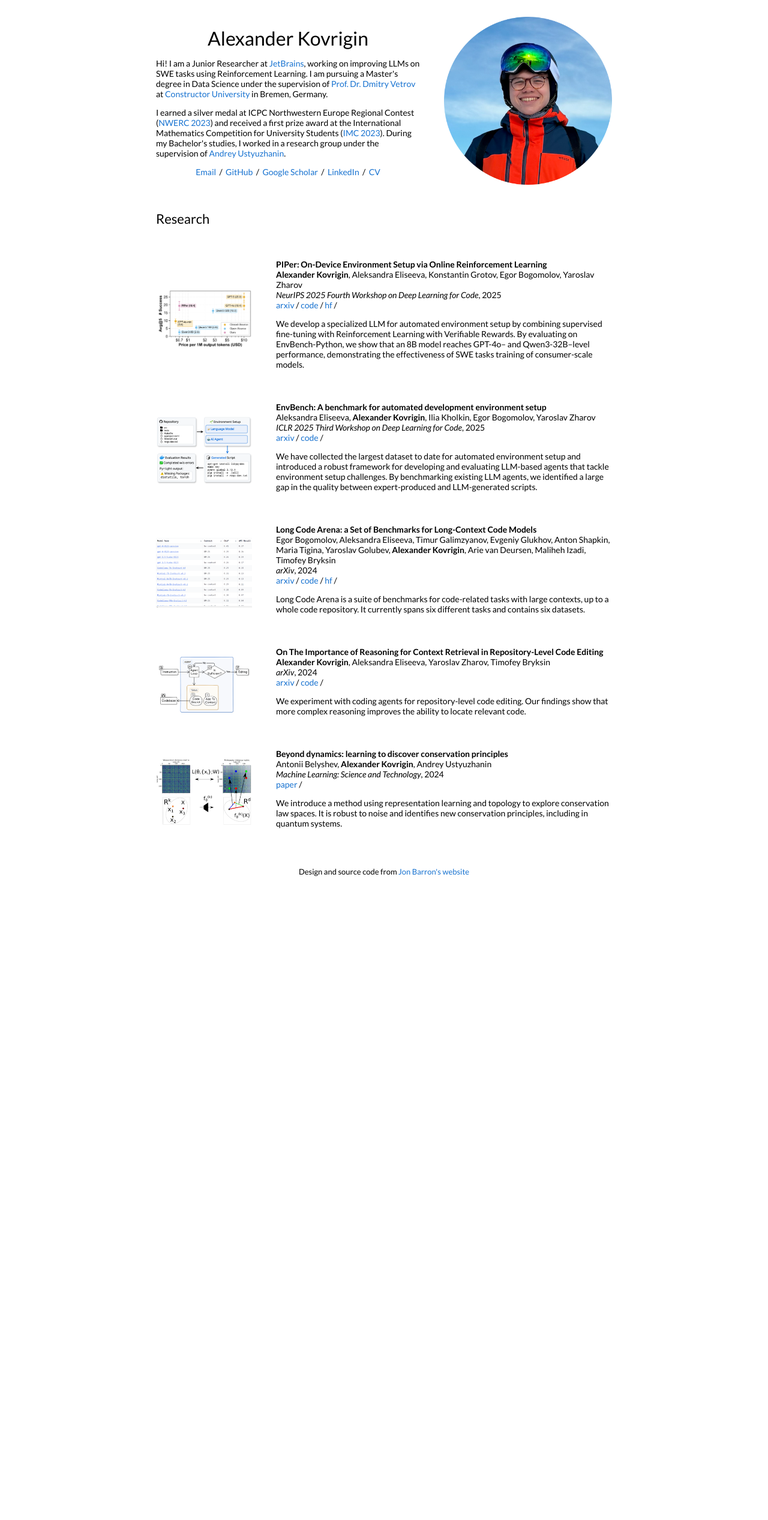
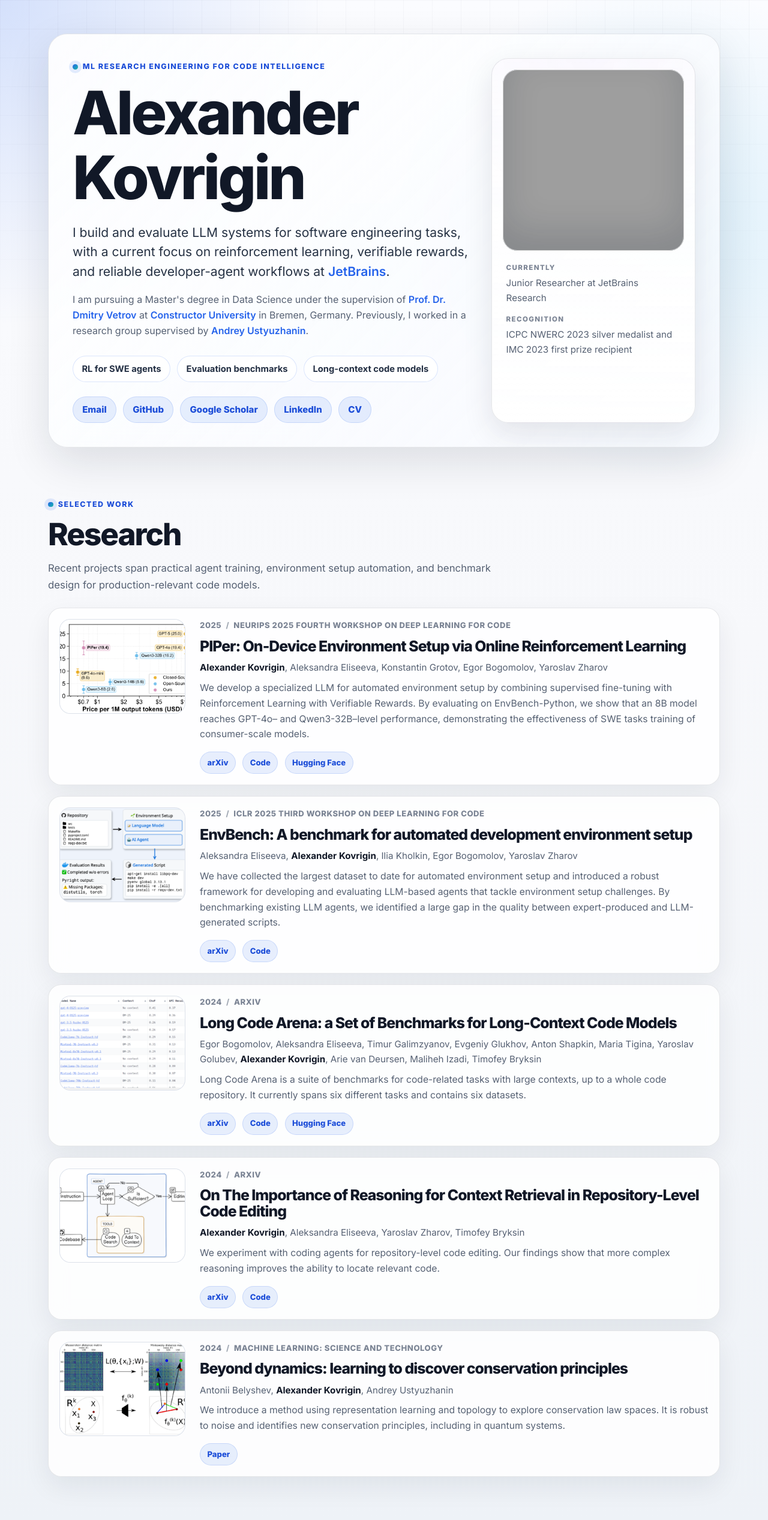
Before and after one commit to waleko/waleko.github.io, a Jekyll site: the page built from _posts/2025-09-29-piper.markdown, in a window 1280 px wide. Shown: the whole page at 60% size. Built offline with Jekyll 4.4.1, drawn with Linux system fonts in a browser that asks for light colours; before the commit the page ends 1482 px from its top, so only the background shows below that; grey boxes are pictures that could not be loaded.

Commit message:
Modernize research website design
Co-authored-by: Alexander Kovrigin <inbox@alexkovrigin.me>

```diff
--- a/_config.yml
+++ b/_config.yml
@@ -9,7 +9,7 @@ name: Alexander Kovrigin
 # description: the profile of an engineer, researcher and software developer
 
 # URL of your avatar or profile pic (you could use your GitHub profile pic)
-avatar: images/avatar.png
+avatar: https://avatars.githubusercontent.com/u/24986722?v=4
 
 #
 # Flags below are optional
--- a/_layouts/default.html
+++ b/_layouts/default.html
@@ -1,133 +1,131 @@
-<!DOCTYPE HTML>
+<!DOCTYPE html>
 <html lang="en">
 
 <head>
-  <title>{{ site.name }}</title>
+  <title>{{ site.name }} | ML Research Engineer</title>
 
   <meta content="text/html; charset=utf-8" http-equiv="Content-Type">
-
-  <meta name="author" content="{{ site.name }}" />
+  <meta name="author" content="{{ site.name }}">
+  <meta name="description" content="Alexander Kovrigin researches reinforcement learning, code intelligence, and evaluation for software engineering agents.">
   <meta name="viewport" content="width=device-width, initial-scale=1">
 
-  <link rel="stylesheet" type="text/css" href="{{ site.baseurl }}/style.css" />
+  <link rel="preconnect" href="https://fonts.googleapis.com">
+  <link rel="preconnect" href="https://fonts.gstatic.com" crossorigin>
+  <link href="https://fonts.googleapis.com/css2?family=Inter:wght@400;500;600;700;800&display=swap" rel="stylesheet">
+  <link rel="stylesheet" type="text/css" href="{{ site.baseurl }}/style.css">
   <link rel="canonical" href="{{ page.url | replace:'index.html','' | prepend: site.baseurl | prepend: site.url }}">
-  <link href="https://fonts.googleapis.com/css?family=Lato:400,700,400italic,700italic" rel="stylesheet"
-    type="text/css">
-
 </head>
 
 <body>
-  <table
-    style="width:100%;max-width:800px;border:0px;border-spacing:0px;border-collapse:separate;margin-right:auto;margin-left:auto;">
-    <tr style="padding:0px">
-      <td style="padding:0px">
-        <table
-          style="width:100%;border:0px;border-spacing:0px;border-collapse:separate;margin-right:auto;margin-left:auto;">
-          <tr style="padding:0px">
-            <td style="padding:2.5%;width:60%;vertical-align:middle">
-              <h1>
-                Alexander Kovrigin
-              </h1>
-              <p>Hi! I am a Junior Researcher at <a href="https://jetbrains.com">JetBrains</a>, working on improving LLMs on SWE tasks using Reinforcement Learning.
-              I am pursuing a Master's degree in Data Science under the supervision of <a href="https://scholar.google.com/citations?user=7HU0UoUAAAAJ&hl=en">Prof. Dr. Dmitry Vetrov</a> at <a href="https://constructor.university">Constructor University</a> in Bremen, Germany.
+  <main class="site-shell">
+    <section class="hero" aria-labelledby="intro-title">
+      <div class="hero__content">
+        <p class="eyebrow">ML research engineering for code intelligence</p>
+        <h1 id="intro-title">Alexander Kovrigin</h1>
+        <p class="lede">
+          I build and evaluate LLM systems for software engineering tasks, with a current focus on reinforcement
+          learning, verifiable rewards, and reliable developer-agent workflows at
+          <a href="https://jetbrains.com">JetBrains</a>.
         </p>
         <p>
-                <!-- I completed my Bachelor's in Computer Science at Constructor University, having transferred from <a href="https://spb.hse.ru/en/ba/appmath/">HSE University</a>. -->
-                I earned a silver medal at ICPC Northwestern Europe Regional Contest (<a href="https://2023.nwerc.eu/">NWERC 2023</a>) and received a first prize award at the International Mathematics Competition for University Students (<a href="https://www.imc-math.org.uk/?year=2023">IMC 2023</a>). During my Bachelor's studies, I worked in a research group under the supervision of <a href="https://scholar.google.com/citations?user=vfQf9SIAAAAJ">Andrey Ustyuzhanin</a>.
+          I am pursuing a Master's degree in Data Science under the supervision of
+          <a href="https://scholar.google.com/citations?user=7HU0UoUAAAAJ&hl=en">Prof. Dr. Dmitry Vetrov</a>
+          at <a href="https://constructor.university">Constructor University</a> in Bremen, Germany. Previously, I
+          worked in a research group supervised by
+          <a href="https://scholar.google.com/citations?user=vfQf9SIAAAAJ">Andrey Ustyuzhanin</a>.
         </p>
-              <p style="text-align:center">
-                <a href="mailto:inbox@alexkovrigin.me"> Email</a> &nbsp;/&nbsp;
-                <a href="https://github.com/waleko">GitHub</a> &nbsp;/&nbsp;
-                <a href="https://scholar.google.com/citations?user=-TlLyrMAAAAJ">Google Scholar</a> &nbsp;/&nbsp;
-                <a href="https://www.linkedin.com/in/waleko"> LinkedIn </a> &nbsp;/&nbsp;
+        <div class="highlights" aria-label="Highlights">
+          <span>RL for SWE agents</span>
+          <span>Evaluation benchmarks</span>
+          <span>Long-context code models</span>
+        </div>
+        <nav class="contact-links" aria-label="Profile links">
+          <a href="mailto:inbox@alexkovrigin.me">Email</a>
+          <a href="https://github.com/waleko">GitHub</a>
+          <a href="https://scholar.google.com/citations?user=-TlLyrMAAAAJ">Google Scholar</a>
+          <a href="https://www.linkedin.com/in/waleko">LinkedIn</a>
           <a href="https://acacia.s3.wlko.me/cv/Alexander%20Kovrigin.pdf">CV</a>
+        </nav>
+      </div>
+
+      <aside class="profile-card" aria-label="Profile summary">
+        <div class="profile-card__image-wrap">
+          <img class="profile-card__image" alt="Alexander Kovrigin profile photo" src="{{ site.avatar }}">
+        </div>
+        <div class="profile-card__body">
+          <p class="profile-card__label">Currently</p>
+          <p>Junior Researcher at JetBrains Research</p>
+          <p class="profile-card__label">Recognition</p>
+          <p>ICPC NWERC 2023 silver medalist and IMC 2023 first prize recipient</p>
+        </div>
+      </aside>
+    </section>
+
+    <section class="section" aria-labelledby="research-title">
+      <div class="section__header">
+        <p class="eyebrow">Selected work</p>
+        <h2 id="research-title">Research</h2>
+        <p>
+          Recent projects span practical agent training, environment setup automation, and benchmark design for
+          production-relevant code models.
         </p>
-            </td>
-            <td style="padding:2.5%;width:40%;max-width:40%">
-              <img style="width:100%;max-width:100%" alt="profile photo" src="images/avatar.png">
-            </td>
-          </tr>
-        </table>
+      </div>
 
-        <table
-          style="width:100%;border:0px;border-spacing:0px;border-collapse:separate;margin-right:auto;margin-left:auto;">
-          <tr>
-            <td style="padding:2.5%;width:100%;vertical-align:middle">
-              <h2>Research</h2>
-              <p>
-              </p>
-            </td>
-          </tr>
-        </table>
-        <table
-          style="width:100%;border:0px;border-spacing:0px;border-collapse:separate;margin-right:auto;margin-left:auto;">
-
+      <div class="research-list">
         {% for post in site.posts %}
         {% for cat in post.categories %}
         {% if cat == 'research' %}
-          <tr>
-            <td style="padding:2.5%;width:25%;vertical-align:middle;min-width:120px">
-              <img src="/tn{{post.image}}" alt="project image" style="width:auto; height:auto; max-width:100%;" />
-            </td>
-            <td style="padding:2.5%;width:75%;vertical-align:middle">
-              <h3>{{post.title}}</h3>
-              <br>
-              {{post.authors}}
-
-              <br>
-              <em>{{post.venue}}</em>, {{ post.date | date: "%Y" }}
-              <br>
+        <article class="research-card">
+          <a class="research-card__media" href="{{ post.arxiv | default: post.paper | default: post.website | default: post.code }}" aria-label="{{ post.title }}">
+            <img src="{{ site.baseurl }}/tn{{ post.image }}" alt="{{ post.title }} thumbnail" loading="lazy">
+          </a>
+          <div class="research-card__content">
+            <div class="research-card__meta">
+              <span>{{ post.date | date: "%Y" }}</span>
+              <span>{{ post.venue }}</span>
+            </div>
+            <h3>{{ post.title }}</h3>
+            <p class="authors">{{ post.authors }}</p>
+            <div class="research-card__excerpt">
+              {{ post.excerpt }}
+            </div>
+            <div class="paper-links" aria-label="Links for {{ post.title }}">
               {% if post.arxiv %}
-              <a href="{{post.arxiv}}">arxiv</a> /
+              <a href="{{ post.arxiv }}">arXiv</a>
               {% endif %}
               {% if post.paper %}
-              <a href="{{post.paper}}">paper</a> /
+              <a href="{{ post.paper }}">Paper</a>
               {% endif %}
               {% if post.video %}
-              <a href="{{post.video}}">video</a> /
+              <a href="{{ post.video }}">Video</a>
               {% endif %}
               {% if post.code %}
-              <a href="{{post.code}}">code</a> /
+              <a href="{{ post.code }}">Code</a>
               {% endif %}
               {% if post.poster %}
-              <a href="{{post.poster}}">poster</a> /
+              <a href="{{ post.poster }}">Poster</a>
               {% endif %}
               {% if post.slides %}
-              <a href="{{post.slides}}">slides</a> /
+              <a href="{{ post.slides }}">Slides</a>
               {% endif %}
               {% if post.website %}
-              <a href="{{post.website}}">website</a> /
+              <a href="{{ post.website }}">Website</a>
               {% endif %}
               {% if post.youtube %}
-              <a href="{{post.youtube}}">youtube</a> /
+              <a href="{{ post.youtube }}">YouTube</a>
               {% endif %}
               {% if post.hf %}
-              <a href="{{post.hf}}">hf</a> /
+              <a href="{{ post.hf }}">Hugging Face</a>
               {% endif %}
-              <p></p>
-              {{ post.excerpt }}
-            </td>
-          </tr>
+            </div>
+          </div>
+        </article>
         {% endif %}
         {% endfor %}
         {% endfor %}
-        </table>
-
-        <table
-          style="width:100%;border:0px;border-spacing:0px;border-collapse:separate;margin-right:auto;margin-left:auto;">
-          <tr>
-            <td style="padding:0px">
-              <br>
-              <p style="text-align:center;font-size:small;">
-                Design and source code from <a style="font-size:small;" href="https://jonbarron.info">Jon Barron's
-                  website</a>
-              </p>
-            </td>
-          </tr>
-        </table>
-      </td>
-    </tr>
-  </table>
+      </div>
+    </section>
+  </main>
 </body>
 
 </html>
--- a/style.scss
+++ b/style.scss
@@ -1,105 +1,426 @@
 ---
 ---
 
-//
-// IMPORTS
-//
-
-//@import "reset";
-//@import "variables";
-// Syntax highlighting @import is at the bottom of this file
-
-/**************/
-/* BASE RULES */
-/**************/
-a {
-  color: #1772d0;
-  text-decoration: none;
+:root {
+  --bg: #f7f8fb;
+  --surface: rgba(255, 255, 255, 0.84);
+  --surface-strong: #ffffff;
+  --ink: #111827;
+  --muted: #566173;
+  --subtle: #7b8494;
+  --line: rgba(17, 24, 39, 0.1);
+  --accent: #2563eb;
+  --accent-strong: #1d4ed8;
+  --accent-soft: rgba(37, 99, 235, 0.1);
+  --violet-soft: rgba(124, 58, 237, 0.12);
+  --shadow: 0 24px 70px rgba(15, 23, 42, 0.12);
+  --radius-lg: 32px;
+  --radius-md: 22px;
+  --radius-sm: 999px;
 }
 
-a:focus,
-a:hover {
-  color: #f09228;
-  text-decoration: none;
+* {
+  box-sizing: border-box;
 }
 
-body,
-td,
-th,
-tr,
-p,
+html {
+  min-height: 100%;
+  scroll-behavior: smooth;
+}
+
+body {
+  min-height: 100%;
+  margin: 0;
+  color: var(--ink);
+  font-family: "Inter", -apple-system, BlinkMacSystemFont, "Segoe UI", sans-serif;
+  font-size: 16px;
+  line-height: 1.65;
+  background:
+    radial-gradient(circle at top left, rgba(37, 99, 235, 0.18), transparent 34rem),
+    radial-gradient(circle at 85% 15%, rgba(14, 165, 233, 0.14), transparent 26rem),
+    linear-gradient(180deg, #fbfcff 0%, var(--bg) 42%, #eef2f7 100%);
+}
+
+body::before {
+  position: fixed;
+  inset: 0;
+  z-index: -1;
+  content: "";
+  background-image:
+    linear-gradient(rgba(15, 23, 42, 0.035) 1px, transparent 1px),
+    linear-gradient(90deg, rgba(15, 23, 42, 0.035) 1px, transparent 1px);
+  background-size: 48px 48px;
+  mask-image: linear-gradient(to bottom, rgba(0, 0, 0, 0.8), transparent 75%);
+}
+
 a {
-  font-family: 'Lato', Verdana, Helvetica, sans-serif;
-  font-size: 14px;
-  font-display: auto;
+  color: var(--accent);
+  font-weight: 600;
+  text-decoration: none;
+  text-underline-offset: 0.2em;
+  transition: color 160ms ease, background-color 160ms ease, border-color 160ms ease, transform 160ms ease;
+}
+
+a:focus-visible {
+  outline: 3px solid rgba(37, 99, 235, 0.28);
+  outline-offset: 3px;
+}
+
+a:hover {
+  color: var(--accent-strong);
+}
+
+p {
+  margin: 0 0 1rem;
 }
 
 strong {
-  font-family: 'Lato', Verdana, Helvetica, sans-serif;
-  font-size: 14px;
-  font-display: auto;
+  color: var(--ink);
+  font-weight: 700;
+}
+
+.site-shell {
+  width: min(1120px, calc(100% - 40px));
+  margin: 0 auto;
+  padding: 56px 0 72px;
+}
+
+.hero {
+  display: grid;
+  grid-template-columns: minmax(0, 1fr) 340px;
+  gap: 32px;
+  align-items: stretch;
+  padding: 40px;
+  overflow: hidden;
+  background: linear-gradient(135deg, rgba(255, 255, 255, 0.92), rgba(247, 250, 255, 0.78));
+  border: 1px solid var(--line);
+  border-radius: var(--radius-lg);
+  box-shadow: var(--shadow);
+  backdrop-filter: blur(18px);
+}
+
+.hero__content {
+  align-self: center;
+}
+
+.eyebrow {
+  display: inline-flex;
+  align-items: center;
+  gap: 0.5rem;
+  margin-bottom: 0.75rem;
+  color: var(--accent-strong);
+  font-size: 0.78rem;
+  font-weight: 800;
+  letter-spacing: 0.12em;
+  text-transform: uppercase;
+}
+
+.eyebrow::before {
+  width: 0.55rem;
+  height: 0.55rem;
+  content: "";
+  background: linear-gradient(135deg, #2563eb, #14b8a6);
+  border-radius: 50%;
+  box-shadow: 0 0 0 6px rgba(37, 99, 235, 0.12);
+}
+
+h1,
+h2,
+h3 {
+  margin: 0;
+  line-height: 1.08;
+  letter-spacing: -0.04em;
+}
+
+h1 {
+  max-width: 780px;
+  font-size: clamp(3.1rem, 8vw, 6.25rem);
+  font-weight: 800;
 }
 
 h2 {
-  font-family: 'Lato', Verdana, Helvetica, sans-serif;
-  font-size: 22px;
-  font-display: auto;
-  font-weight: normal;
-  padding: 0px;
-  margin: 0px;
-  display:inline;
+  font-size: clamp(2rem, 4vw, 3.3rem);
+  font-weight: 800;
 }
 
 h3 {
-  font-family: 'Lato', Verdana, Helvetica, sans-serif;
-  font-size: 14px;
-  font-weight: 700;
-  font-display: auto;
-  padding: 0px;
-  margin: 0px;
-  display:inline;
+  font-size: clamp(1.2rem, 2.2vw, 1.55rem);
+  font-weight: 760;
 }
 
-h1 {
-  font-family: 'Lato', Verdana, Helvetica, sans-serif;
-  font-size: 32px;
-  font-weight: normal;
-  font-display: auto;
-  text-align: center;
-  padding: 0px;
-  margin-block-start: 14px;
-  margin-block-end: 14px;
-  margin-left: 0px;
-  margin-right: 0px;
-
+.lede {
+  max-width: 780px;
+  margin-top: 1.35rem;
+  color: #263244;
+  font-size: clamp(1.08rem, 2vw, 1.32rem);
+  line-height: 1.55;
 }
 
-.one {
-  width: 160px;
-  height: 160px;
-  position: relative;
+.hero__content > p:not(.eyebrow):not(.lede) {
+  max-width: 760px;
+  color: var(--muted);
 }
 
-.two {
-  width: 160px;
-  height: 160px;
-  position: absolute;
-  transition: opacity .2s ease-in-out;
-  -moz-transition: opacity .2s ease-in-out;
-  -webkit-transition: opacity .2s ease-in-out;
+.highlights,
+.contact-links,
+.paper-links {
+  display: flex;
+  flex-wrap: wrap;
+  gap: 0.7rem;
 }
 
-.fade {
-  transition: opacity .2s ease-in-out;
-  -moz-transition: opacity .2s ease-in-out;
-  -webkit-transition: opacity .2s ease-in-out;
+.highlights {
+  margin: 1.75rem 0 1.5rem;
 }
 
-span.highlight {
-  background-color: #ffffd0;
+.highlights span {
+  display: inline-flex;
+  align-items: center;
+  min-height: 2.45rem;
+  padding: 0.55rem 0.9rem;
+  color: #243044;
+  font-size: 0.92rem;
+  font-weight: 700;
+  background: rgba(255, 255, 255, 0.82);
+  border: 1px solid rgba(37, 99, 235, 0.16);
+  border-radius: var(--radius-sm);
 }
 
-// Settled on moving the import of syntax highlighting to the bottom of the CSS
-// ... Otherwise it really bloats up the top of the CSS file and makes it difficult to find the start
-//@import "highlights";
-//@import "svg-icons";
+.contact-links a,
+.paper-links a {
+  display: inline-flex;
+  align-items: center;
+  justify-content: center;
+  min-height: 2.5rem;
+  padding: 0.56rem 0.95rem;
+  color: var(--accent-strong);
+  font-size: 0.94rem;
+  font-weight: 750;
+  background: var(--accent-soft);
+  border: 1px solid rgba(37, 99, 235, 0.16);
+  border-radius: var(--radius-sm);
+}
+
+.contact-links a:hover,
+.paper-links a:hover {
+  color: #ffffff;
+  background: var(--accent);
+  border-color: var(--accent);
+  transform: translateY(-1px);
+}
+
+.profile-card {
+  display: flex;
+  flex-direction: column;
+  align-self: stretch;
+  min-height: 100%;
+  padding: 18px;
+  background:
+    linear-gradient(180deg, rgba(255, 255, 255, 0.72), rgba(255, 255, 255, 0.96)),
+    radial-gradient(circle at 50% 0%, var(--violet-soft), transparent 20rem);
+  border: 1px solid rgba(17, 24, 39, 0.1);
+  border-radius: 28px;
+  box-shadow: 0 18px 50px rgba(15, 23, 42, 0.1);
+}
+
+.profile-card__image-wrap {
+  position: relative;
+  overflow: hidden;
+  aspect-ratio: 1 / 1;
+  border-radius: 24px;
+  background: linear-gradient(135deg, rgba(37, 99, 235, 0.16), rgba(20, 184, 166, 0.14));
+}
+
+.profile-card__image-wrap::after {
+  position: absolute;
+  inset: 0;
+  content: "";
+  border: 1px solid rgba(255, 255, 255, 0.56);
+  border-radius: inherit;
+  box-shadow: inset 0 -28px 60px rgba(15, 23, 42, 0.16);
+}
+
+.profile-card__image {
+  display: block;
+  width: 100%;
+  height: 100%;
+  object-fit: cover;
+}
+
+.profile-card__body {
+  padding: 1.2rem 0.35rem 0.2rem;
+  color: var(--muted);
+  font-size: 0.95rem;
+}
+
+.profile-card__body p {
+  margin-bottom: 0.85rem;
+}
+
+.profile-card__label {
+  margin-bottom: 0.18rem !important;
+  color: var(--subtle);
+  font-size: 0.72rem;
+  font-weight: 800;
+  letter-spacing: 0.12em;
+  text-transform: uppercase;
+}
+
+.section {
+  margin-top: 44px;
+  padding: 36px 0 0;
+}
+
+.section__header {
+  max-width: 760px;
+  margin-bottom: 24px;
+}
+
+.section__header p:not(.eyebrow) {
+  margin-top: 0.95rem;
+  color: var(--muted);
+  font-size: 1.05rem;
+}
+
+.research-list {
+  display: grid;
+  gap: 18px;
+}
+
+.research-card {
+  display: grid;
+  grid-template-columns: 210px minmax(0, 1fr);
+  gap: 24px;
+  padding: 18px;
+  background: var(--surface);
+  border: 1px solid var(--line);
+  border-radius: var(--radius-md);
+  box-shadow: 0 16px 44px rgba(15, 23, 42, 0.07);
+  backdrop-filter: blur(14px);
+  transition: border-color 160ms ease, box-shadow 160ms ease, transform 160ms ease;
+}
+
+.research-card:hover {
+  border-color: rgba(37, 99, 235, 0.24);
+  box-shadow: 0 22px 54px rgba(15, 23, 42, 0.1);
+  transform: translateY(-2px);
+}
+
+.research-card__media {
+  display: block;
+  align-self: start;
+  overflow: hidden;
+  aspect-ratio: 4 / 3;
+  background: #eef3fb;
+  border: 1px solid rgba(17, 24, 39, 0.08);
+  border-radius: 18px;
+}
+
+.research-card__media img {
+  display: block;
+  width: 100%;
+  height: 100%;
+  object-fit: cover;
+  transition: transform 240ms ease;
+}
+
+.research-card:hover .research-card__media img {
+  transform: scale(1.035);
+}
+
+.research-card__content {
+  min-width: 0;
+}
+
+.research-card__meta {
+  display: flex;
+  flex-wrap: wrap;
+  gap: 0.45rem;
+  margin-bottom: 0.6rem;
+  color: var(--subtle);
+  font-size: 0.82rem;
+  font-weight: 750;
+  letter-spacing: 0.04em;
+  text-transform: uppercase;
+}
+
+.research-card__meta span + span::before {
+  margin-right: 0.45rem;
+  color: rgba(123, 132, 148, 0.7);
+  content: "/";
+}
+
+.authors {
+  margin: 0.6rem 0 0.55rem;
+  color: var(--muted);
+  font-size: 0.95rem;
+}
+
+.research-card__excerpt {
+  color: var(--muted);
+  font-size: 0.98rem;
+}
+
+.research-card__excerpt p {
+  margin-bottom: 1rem;
+}
+
+.paper-links {
+  margin-top: 0.9rem;
+}
+
+.paper-links a {
+  min-height: 2.15rem;
+  padding: 0.42rem 0.72rem;
+  font-size: 0.82rem;
+}
+
+@media (max-width: 900px) {
+  .site-shell {
+    width: min(100% - 28px, 720px);
+    padding-top: 28px;
+  }
+
+  .hero {
+    grid-template-columns: 1fr;
+    padding: 28px;
+  }
+
+  .profile-card {
+    max-width: 420px;
+  }
+
+  .research-card {
+    grid-template-columns: 170px minmax(0, 1fr);
+  }
+}
+
+@media (max-width: 640px) {
+  body {
+    font-size: 15px;
+  }
+
+  .site-shell {
+    width: min(100% - 22px, 100%);
+    padding: 18px 0 44px;
+  }
+
+  .hero {
+    padding: 22px;
+    border-radius: 24px;
+  }
+
+  .contact-links a,
+  .highlights span {
+    width: 100%;
+  }
+
+  .research-card {
+    grid-template-columns: 1fr;
+    gap: 16px;
+  }
+
+  .research-card__media {
+    aspect-ratio: 16 / 9;
+  }
+}
```
Lines whose indentation alone changed are shown as unchanged.
